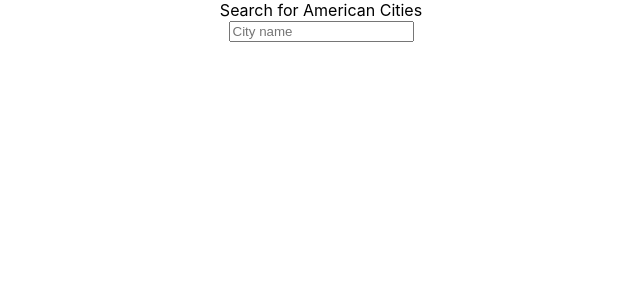
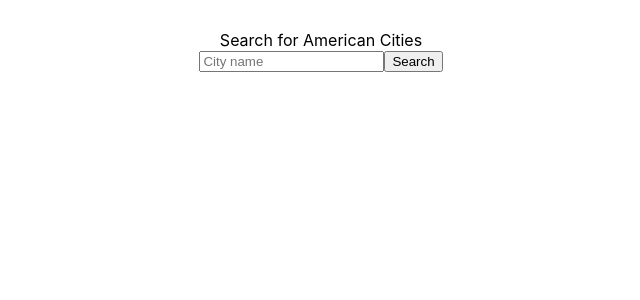
Before and after one commit to danduggan98/LeasepaceAssessment, a React (Create React App) app in the folder app/: page / in a window 1280 px wide. Shown: the top 300 px of the page, without its empty margins (319-959 px from the left). Built offline with nearby package versions, Linux system fonts and the light colour scheme.

Commit message:
Submit search input, then save/display results

```diff
--- a/app/src/components/searchBar.jsx
+++ b/app/src/components/searchBar.jsx
@@ -1,11 +1,27 @@
-import { useState, useEffect } from 'react'
+import { useState } from 'react';
+import '../styles/searchBar.css';
 
 const SearchBar = () => {
-    const devHost = 'localhost:2000'; //Temporary location of dev server - change for production
     const [userInput, setUserInput] = useState('');
+    const [searchResults, setSearchResults] = useState([]);
 
-    const submitForm = (event) => {
+    const submitSearch = async (event) => {
         event.preventDefault();
+
+        const requestOptions = {
+            method: 'POST',
+            headers: {
+                'Accept': 'application/json',
+                'Content-Type': 'application/json'
+            },
+            body: JSON.stringify({ input: userInput })
+        };
+
+        const response = await fetch('/search', requestOptions);
+        const results  = await response.json();
+
+        console.log(results); //FOR TESTING - remove later
+        setSearchResults(results);
     }
 
     const updateInput = (event) => {
@@ -18,7 +34,7 @@ const SearchBar = () => {
 
             <form
                 name='searchBar'
-                onSubmit={submitForm}>
+                onSubmit={submitSearch}>
 
                 <input
                     name='searchInput'
@@ -28,9 +44,15 @@ const SearchBar = () => {
                     placeholder='City name'
                     onChange={updateInput}>
                 </input>
+
+                <button
+                    type='submit'
+                    id='searchButton'>
+                        Search
+                </button>
             </form>
 
-            <div>{userInput}</div>
+            <div>{searchResults.toString()}</div>
         </div>
     )
 }
```
